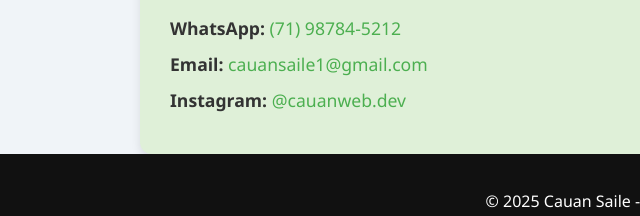
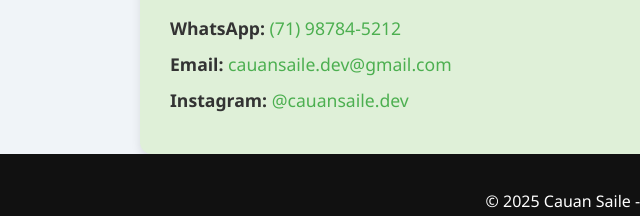
Before and after one commit to cauansaile/portifolio-cauan, a plain HTML site: page index.html in a window 1280 px wide. Shown: the part 1590-1806 px from the top of the page, 0-640 px from the left. Drawn offline with Linux system fonts and the light colour scheme.

Commit message:
update contato

```diff
--- a/index.html
+++ b/index.html
@@ -163,8 +163,8 @@
   <h2>Contato</h2>
   <h3>Peça um orçamento</h3>
   <p><strong>WhatsApp:</strong> <a href="#" onclick="whatsapp()">(71) 98784-5212</a> <!--<p id="whatsapp"><a href="#" target="_blank" onclick="whatsapp()">(71) 98784-5212</a></p></p>!-->
-  <p><strong>Email:</strong> <a href="mailto:cauansaile1@gmail.com">cauansaile1@gmail.com</a></p>
-  <p><strong>Instagram:</strong> <a href="https://instagram.com/cauanweb.dev" target="_blank">@cauanweb.dev</a></p>
+  <p><strong>Email:</strong> <a href="mailto:cauansaile.dev@gmail.com">cauansaile.dev@gmail.com</a></p>
+  <p><strong>Instagram:</strong> <a href="https://instagram.com/cauansaile.dev" target="_blank">@cauansaile.dev</a></p>
 </section>
 
 <footer>
```
